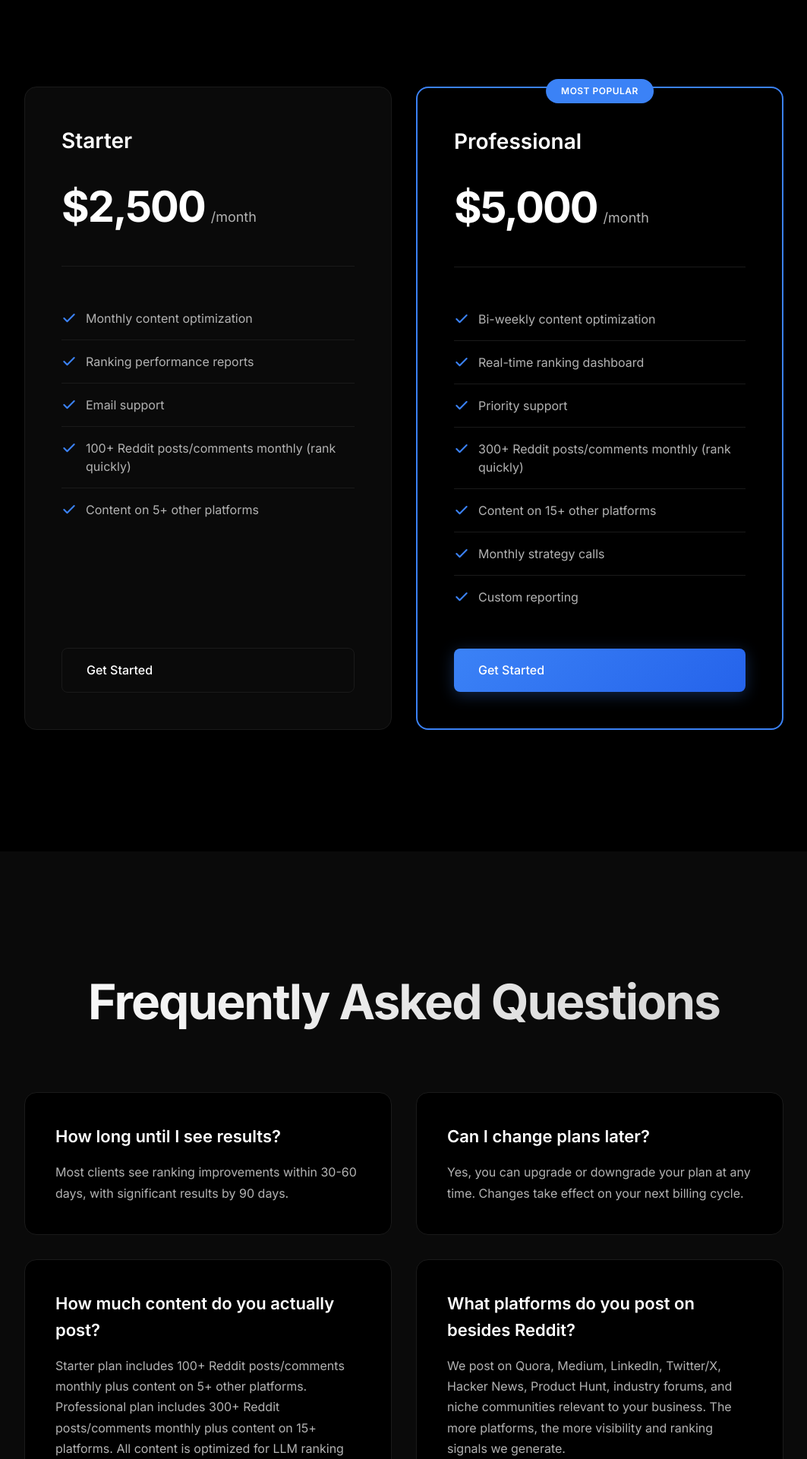
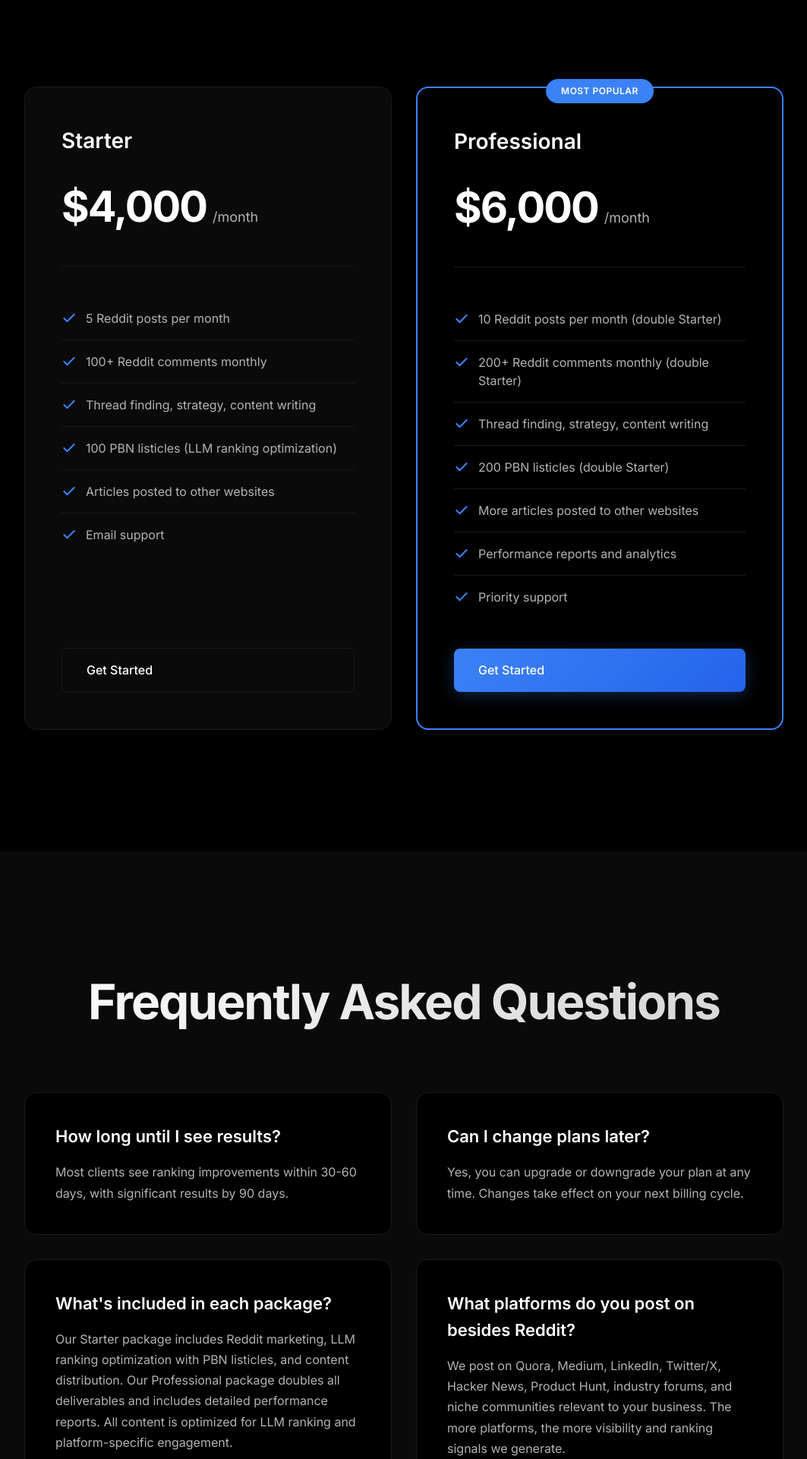
Before and after one commit to larseneskedal/redaccel-site, a Flask app: template templates/pricing.html in a window 1280 px wide. Shown: the part 420-2341 px from the top of the page at 76% size, without its empty margins (108-1171 px from the left). Run offline with Flask 3, Linux system fonts and the light colour scheme; the template is opened without the code that fills it, so the values that code supplies are empty.

Commit message:
Update messaging: lower Reddit post expectations, add PBN listicles details, update pricing packages

```diff
--- a/templates/pricing.html
+++ b/templates/pricing.html
@@ -61,7 +61,7 @@
                     <div class="pricing-card-header">
                         <h3 class="pricing-plan-name">Starter</h3>
                         <div class="pricing-price">
-                            <span class="pricing-amount">$2,500</span>
+                            <span class="pricing-amount">$4,000</span>
                             <span class="pricing-period">/month</span>
                         </div>
                     </div>
@@ -72,7 +72,7 @@
                                     <path d="M20 6L9 17L4 12" stroke="currentColor" stroke-width="2.5" stroke-linecap="round" stroke-linejoin="round"/>
                                 </svg>
                             </span>
-                            <span>Monthly content optimization</span>
+                            <span>5 Reddit posts per month</span>
                         </div>
                         <div class="pricing-feature">
                             <span class="feature-icon">
@@ -80,7 +80,31 @@
                                     <path d="M20 6L9 17L4 12" stroke="currentColor" stroke-width="2.5" stroke-linecap="round" stroke-linejoin="round"/>
                                 </svg>
                             </span>
-                            <span>Ranking performance reports</span>
+                            <span>100+ Reddit comments monthly</span>
+                        </div>
+                        <div class="pricing-feature">
+                            <span class="feature-icon">
+                                <svg width="20" height="20" viewBox="0 0 24 24" fill="none" xmlns="http://www.w3.org/2000/svg">
+                                    <path d="M20 6L9 17L4 12" stroke="currentColor" stroke-width="2.5" stroke-linecap="round" stroke-linejoin="round"/>
+                                </svg>
+                            </span>
+                            <span>Thread finding, strategy, content writing</span>
+                        </div>
+                        <div class="pricing-feature">
+                            <span class="feature-icon">
+                                <svg width="20" height="20" viewBox="0 0 24 24" fill="none" xmlns="http://www.w3.org/2000/svg">
+                                    <path d="M20 6L9 17L4 12" stroke="currentColor" stroke-width="2.5" stroke-linecap="round" stroke-linejoin="round"/>
+                                </svg>
+                            </span>
+                            <span>100 PBN listicles (LLM ranking optimization)</span>
+                        </div>
+                        <div class="pricing-feature">
+                            <span class="feature-icon">
+                                <svg width="20" height="20" viewBox="0 0 24 24" fill="none" xmlns="http://www.w3.org/2000/svg">
+                                    <path d="M20 6L9 17L4 12" stroke="currentColor" stroke-width="2.5" stroke-linecap="round" stroke-linejoin="round"/>
+                                </svg>
+                            </span>
+                            <span>Articles posted to other websites</span>
                         </div>
                         <div class="pricing-feature">
                             <span class="feature-icon">
@@ -89,22 +113,6 @@
                                 </svg>
                             </span>
                             <span>Email support</span>
-                        </div>
-                        <div class="pricing-feature">
-                            <span class="feature-icon">
-                                <svg width="20" height="20" viewBox="0 0 24 24" fill="none" xmlns="http://www.w3.org/2000/svg">
-                                    <path d="M20 6L9 17L4 12" stroke="currentColor" stroke-width="2.5" stroke-linecap="round" stroke-linejoin="round"/>
-                                </svg>
-                            </span>
-                            <span>100+ Reddit posts/comments monthly (rank quickly)</span>
-                        </div>
-                        <div class="pricing-feature">
-                            <span class="feature-icon">
-                                <svg width="20" height="20" viewBox="0 0 24 24" fill="none" xmlns="http://www.w3.org/2000/svg">
-                                    <path d="M20 6L9 17L4 12" stroke="currentColor" stroke-width="2.5" stroke-linecap="round" stroke-linejoin="round"/>
-                                </svg>
-                            </span>
-                            <span>Content on 5+ other platforms</span>
                         </div>
                     </div>
                     <a href="/#contact" class="btn btn-secondary btn-full">Get Started</a>
@@ -115,7 +123,7 @@
                     <div class="pricing-card-header">
                         <h3 class="pricing-plan-name">Professional</h3>
                         <div class="pricing-price">
-                            <span class="pricing-amount">$5,000</span>
+                            <span class="pricing-amount">$6,000</span>
                             <span class="pricing-period">/month</span>
                         </div>
                     </div>
@@ -126,7 +134,7 @@
                                     <path d="M20 6L9 17L4 12" stroke="currentColor" stroke-width="2.5" stroke-linecap="round" stroke-linejoin="round"/>
                                 </svg>
                             </span>
-                            <span>Bi-weekly content optimization</span>
+                            <span>10 Reddit posts per month (double Starter)</span>
                         </div>
                         <div class="pricing-feature">
                             <span class="feature-icon">
@@ -134,7 +142,39 @@
                                     <path d="M20 6L9 17L4 12" stroke="currentColor" stroke-width="2.5" stroke-linecap="round" stroke-linejoin="round"/>
                                 </svg>
                             </span>
-                            <span>Real-time ranking dashboard</span>
+                            <span>200+ Reddit comments monthly (double Starter)</span>
+                        </div>
+                        <div class="pricing-feature">
+                            <span class="feature-icon">
+                                <svg width="20" height="20" viewBox="0 0 24 24" fill="none" xmlns="http://www.w3.org/2000/svg">
+                                    <path d="M20 6L9 17L4 12" stroke="currentColor" stroke-width="2.5" stroke-linecap="round" stroke-linejoin="round"/>
+                                </svg>
+                            </span>
+                            <span>Thread finding, strategy, content writing</span>
+                        </div>
+                        <div class="pricing-feature">
+                            <span class="feature-icon">
+                                <svg width="20" height="20" viewBox="0 0 24 24" fill="none" xmlns="http://www.w3.org/2000/svg">
+                                    <path d="M20 6L9 17L4 12" stroke="currentColor" stroke-width="2.5" stroke-linecap="round" stroke-linejoin="round"/>
+                                </svg>
+                            </span>
+                            <span>200 PBN listicles (double Starter)</span>
+                        </div>
+                        <div class="pricing-feature">
+                            <span class="feature-icon">
+                                <svg width="20" height="20" viewBox="0 0 24 24" fill="none" xmlns="http://www.w3.org/2000/svg">
+                                    <path d="M20 6L9 17L4 12" stroke="currentColor" stroke-width="2.5" stroke-linecap="round" stroke-linejoin="round"/>
+                                </svg>
+                            </span>
+                            <span>More articles posted to other websites</span>
+                        </div>
+                        <div class="pricing-feature">
+                            <span class="feature-icon">
+                                <svg width="20" height="20" viewBox="0 0 24 24" fill="none" xmlns="http://www.w3.org/2000/svg">
+                                    <path d="M20 6L9 17L4 12" stroke="currentColor" stroke-width="2.5" stroke-linecap="round" stroke-linejoin="round"/>
+                                </svg>
+                            </span>
+                            <span>Performance reports and analytics</span>
                         </div>
                         <div class="pricing-feature">
                             <span class="feature-icon">
@@ -143,38 +183,6 @@
                                 </svg>
                             </span>
                             <span>Priority support</span>
-                        </div>
-                        <div class="pricing-feature">
-                            <span class="feature-icon">
-                                <svg width="20" height="20" viewBox="0 0 24 24" fill="none" xmlns="http://www.w3.org/2000/svg">
-                                    <path d="M20 6L9 17L4 12" stroke="currentColor" stroke-width="2.5" stroke-linecap="round" stroke-linejoin="round"/>
-                                </svg>
-                            </span>
-                            <span>300+ Reddit posts/comments monthly (rank quickly)</span>
-                        </div>
-                        <div class="pricing-feature">
-                            <span class="feature-icon">
-                                <svg width="20" height="20" viewBox="0 0 24 24" fill="none" xmlns="http://www.w3.org/2000/svg">
-                                    <path d="M20 6L9 17L4 12" stroke="currentColor" stroke-width="2.5" stroke-linecap="round" stroke-linejoin="round"/>
-                                </svg>
-                            </span>
-                            <span>Content on 15+ other platforms</span>
-                        </div>
-                        <div class="pricing-feature">
-                            <span class="feature-icon">
-                                <svg width="20" height="20" viewBox="0 0 24 24" fill="none" xmlns="http://www.w3.org/2000/svg">
-                                    <path d="M20 6L9 17L4 12" stroke="currentColor" stroke-width="2.5" stroke-linecap="round" stroke-linejoin="round"/>
-                                </svg>
-                            </span>
-                            <span>Monthly strategy calls</span>
-                        </div>
-                        <div class="pricing-feature">
-                            <span class="feature-icon">
-                                <svg width="20" height="20" viewBox="0 0 24 24" fill="none" xmlns="http://www.w3.org/2000/svg">
-                                    <path d="M20 6L9 17L4 12" stroke="currentColor" stroke-width="2.5" stroke-linecap="round" stroke-linejoin="round"/>
-                                </svg>
-                            </span>
-                            <span>Custom reporting</span>
                         </div>
                     </div>
                     <a href="/#contact" class="btn btn-primary btn-full">Get Started</a>
@@ -199,13 +207,21 @@
                     <p class="faq-answer">Yes, you can upgrade or downgrade your plan at any time. Changes take effect on your next billing cycle.</p>
                 </div>
                 <div class="faq-item reveal">
-                    <h3 class="faq-question">How much content do you actually post?</h3>
-                    <p class="faq-answer">Starter plan includes 100+ Reddit posts/comments monthly plus content on 5+ other platforms. Professional plan includes 300+ Reddit posts/comments monthly plus content on 15+ platforms. All content is optimized for LLM ranking and platform-specific engagement.</p>
+                    <h3 class="faq-question">What's included in each package?</h3>
+                    <p class="faq-answer">Our Starter package includes Reddit marketing, LLM ranking optimization with PBN listicles, and content distribution. Our Professional package doubles all deliverables and includes detailed performance reports. All content is optimized for LLM ranking and platform-specific engagement.</p>
                 </div>
                 <div class="faq-item reveal">
                     <h3 class="faq-question">What platforms do you post on besides Reddit?</h3>
                     <p class="faq-answer">We post on Quora, Medium, LinkedIn, Twitter/X, Hacker News, Product Hunt, industry forums, and niche communities relevant to your business. The more platforms, the more visibility and ranking signals we generate.</p>
                 </div>
+            </div>
+            <div class="pricing-custom reveal" style="max-width: 800px; margin: 80px auto 0; text-align: center; padding: 40px; background: var(--bg-secondary); border-radius: 16px; border: 1px solid var(--border-color);">
+                <h3 style="font-size: 24px; font-weight: 600; margin-bottom: 16px; color: var(--text-primary);">Need a Custom Package?</h3>
+                <p style="font-size: 16px; color: var(--text-secondary); line-height: 1.6; margin-bottom: 24px;">
+                    We can create custom packages tailored to your specific business needs. Whether you need a smaller package
+                    or a larger enterprise solution, we'll work with you to develop a strategy that fits your goals and budget.
+                </p>
+                <a href="/#contact" class="btn btn-primary">Inquire About Custom Packages</a>
             </div>
         </div>
     </section>
```
Also changed, not shown: templates/redaccel.html (+20 -19 lines).
